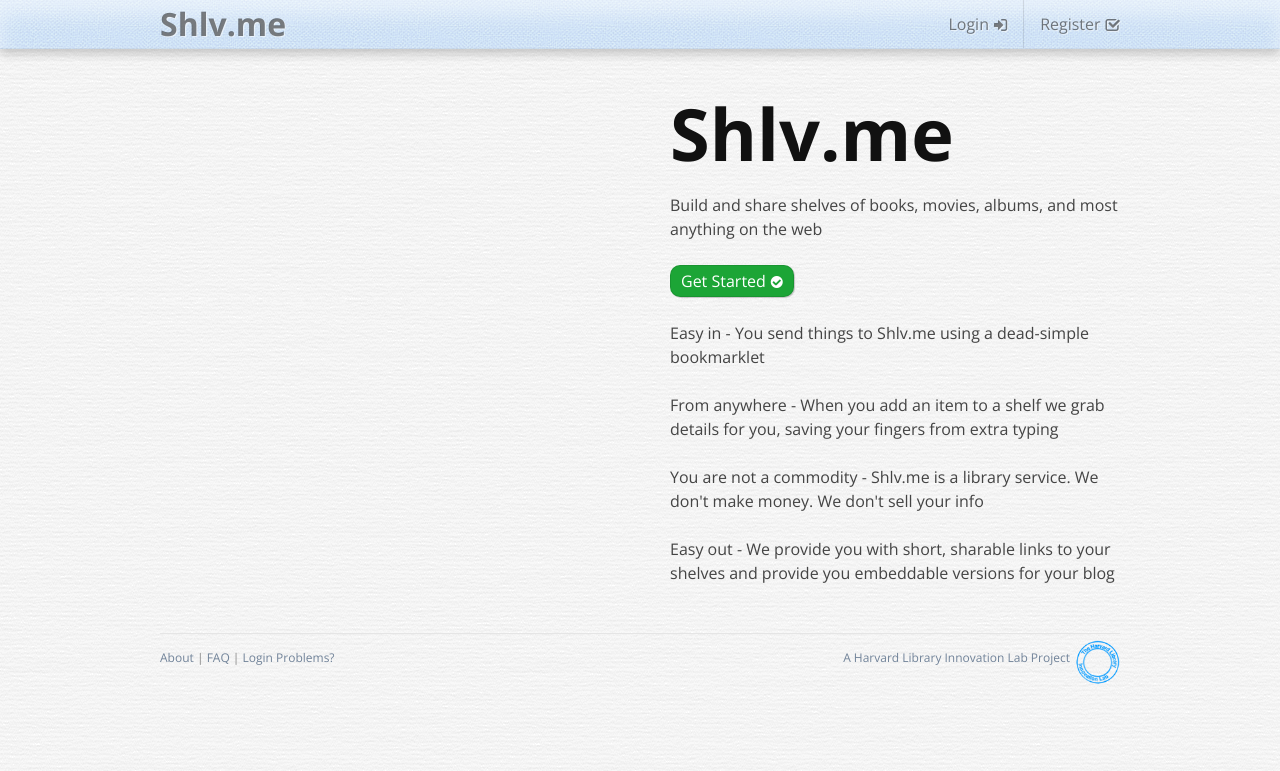
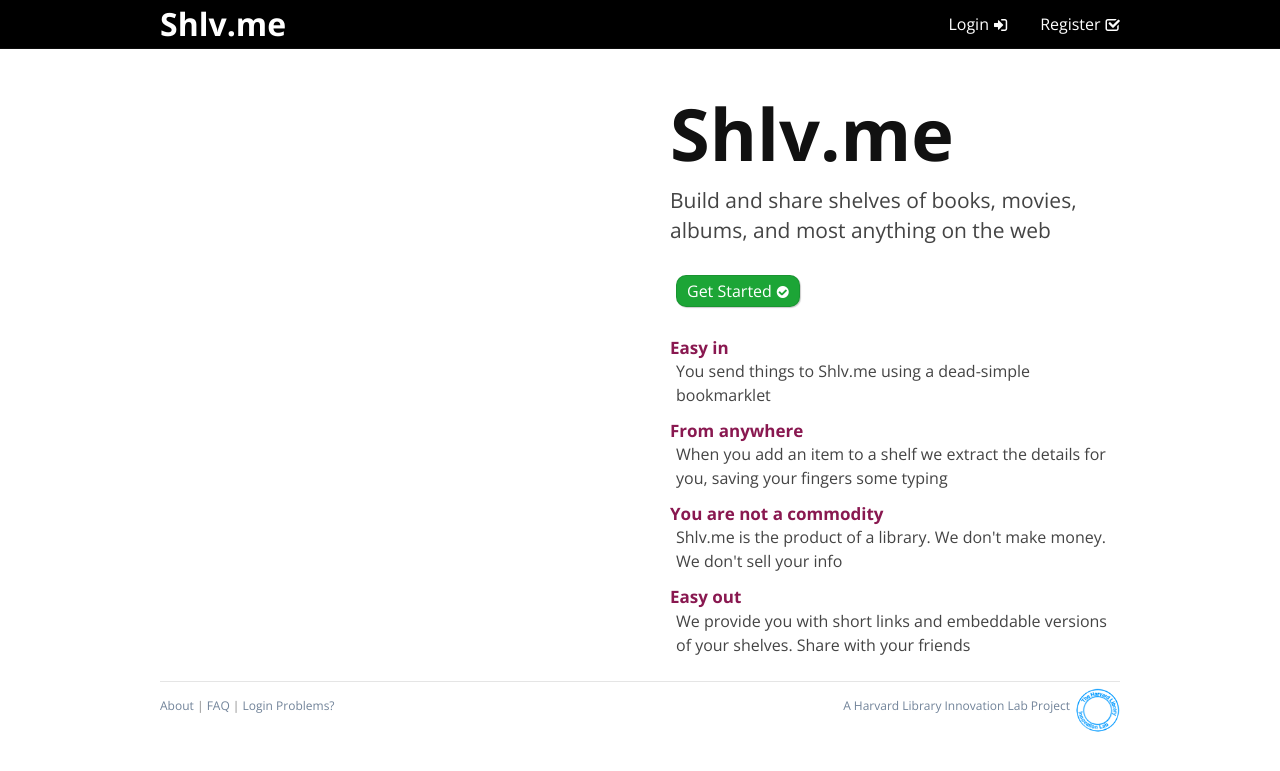
Before and after one commit to harvard-lil/shelfio, a Django app: template lil/shlvme/templates/index.html in a window 1280 px wide. Shown: the top 771 px of the page. Run offline with Django 3.2, Linux system fonts and the light colour scheme; the template is opened without the code that fills it, so the values that code supplies are empty; parts of the project's set-up code (start-up, migrations or seed data) failed here and were passed over; some libraries are stand-ins or nearby versions.

Commit message:
took a pass at restyling the welcome page implemented logic so that if user clicks on shlv.me in the header, they can get to it

```diff
--- a/lil/shlvme/assets/scss/_base.scss
+++ b/lil/shlvme/assets/scss/_base.scss
@@ -5,7 +5,7 @@
 body {
 	font-size:16px;
 	line-height:1.5;
-	background:url(../images/paper.png) #fff;
+	/* background:url(../images/paper.png) #fff; */
 	color:$standardGray;
 }
 
--- a/lil/shlvme/assets/scss/_layout.scss
+++ b/lil/shlvme/assets/scss/_layout.scss
@@ -5,10 +5,11 @@
 }
 
 .global-header {
-	background:url(../images/fabric_header.png) $globalHeader;
+	/* background:url(../images/fabric_header.png) $globalHeader; */
+	background-color: #000;
 	margin-bottom:48px;
-	text-shadow:1px 1px 1px rgba(255,255,255,.6);
-	box-shadow:0 5px 10px rgba(0,0,0,.2), inset 0 15px 20px rgba(255,255,255,.5);
+	/* text-shadow:1px 1px 1px rgba(255,255,255,.6); */
+	/*box-shadow:0 5px 10px rgba(0,0,0,.2), inset 0 15px 20px rgba(255,255,255,.5); */
 	border-bottom:1px solid rgba(128,128,128,.1);
 	position:relative;
 	z-index:3;
@@ -54,7 +55,8 @@
 	}
 
 	a {
-		color:rgba(0,0,0,.5);
+		/* color:rgba(0,0,0,.5); */
+		color: #FFF;
 		text-decoration:none;
 	}
 }
--- a/lil/shlvme/assets/scss/_welcome.scss
+++ b/lil/shlvme/assets/scss/_welcome.scss
@@ -3,4 +3,21 @@
 		margin:0;
 		font-size:72px;
 	}
+	h2 {
+        font-size: 21px;
+        font-weight: normal;
+        line-height: 1.4;
+    }
+    h3 {
+        font-size: 17px;
+        color: #891850;
+        margin: 13px 0 0 0;
+        line-height: 1.3;
+    }
+    .selling-desc {
+		margin: 0 0 0 6px;
+    }
+    #call-to-action {
+		margin: 30px 0 30px 6px;
+    }
 }
--- a/lil/shlvme/templates/index.html
+++ b/lil/shlvme/templates/index.html
@@ -4,14 +4,20 @@
 	<article class="half-half welcome">
 		<section class="right-column">
 			<h1>Shlv.me</h1>
-			<p>Build and share shelves of books, movies, albums, and most anything on the web</p>
-			<p><a href="{% url process_register %}" class="button positive icon-ok immediate">Get Started</a></p>
-
-
-			<p>Easy in - You send things to Shlv.me using a dead-simple bookmarklet</p>
-			<p>From anywhere - When you add an item to a shelf we grab details for you, saving your fingers from extra typing</p>
-			<p>You are not a commodity - Shlv.me is a library service. We don't make money. We don't sell your info</p>
-			<p>Easy out - We provide you with short, sharable links to your shelves and provide you embeddable versions for your blog</p>
+			<h2>Build and share shelves of books, movies, albums, and most anything on the web</h2>
+			<p id="call-to-action">
+				{% if not user.is_authenticated %}
+				<a href="{% url process_register %}" class="button positive icon-ok immediate">Get Started</a>
+				{% endif %}
+			</p>
+			<h3>Easy in</h3>
+			<p class="selling-desc">You send things to Shlv.me using a dead-simple bookmarklet</p>
+			<h3>From anywhere</h3>
+			<p class="selling-desc">When you add an item to a shelf we extract the details for you, saving your fingers some typing</p>
+			<h3>You are not a commodity</h3>
+			<p class="selling-desc">Shlv.me is the product of a library. We don't make money. We don't sell your info</p>
+			<h3>Easy out</h3>
+			<p class="selling-desc">We provide you with short links and embeddable versions of your shelves. Share with your friends</p>
 		</section>
 
 		<section class="left-column">
--- a/lil/shlvme/templates/partials/header.html
+++ b/lil/shlvme/templates/partials/header.html
@@ -1,15 +1,11 @@
 <header class="global-header">
 	<nav>
 		<h1>
-			{% if user.is_authenticated %}
-				<a href="{% url user_home user.username %}">Shlv.me</a>
-			{% else %}
-				<a href="{% url welcome %}">Shlv.me</a>
-			{% endif %}</h1>
-
+			<a href="{% url welcome %}">Shlv.me</a>
+		</h1>
 		<ul>
 			{% if user.is_authenticated %}
-				<li><a class="icon-user" href="{% url welcome %}">{{ user.username }}</a></li>
+				<li><a class="icon-user" href="{% url welcome %}{{ user.username }}">{{ user.username }}</a></li>
 				<li><a class="icon-logout" href="{% url auth_logout %}">Logout</a></li>
 			{% else %}
 				<li><a class="icon-login" href="{% url auth_login %}">Login</a></li>
--- a/lil/shlvme/views/commons.py
+++ b/lil/shlvme/views/commons.py
@@ -4,5 +4,4 @@
 
 def not_found(request):
     """The application-wide 404 page."""
-    print '404 page served up'
     return render_to_response('404.html', {'user': request.user})
--- a/lil/static/style/shlvme.css
+++ b/lil/static/style/shlvme.css
@@ -435,7 +435,7 @@
 body {
   font-size: 16px;
   line-height: 1.5;
-  background: url(../images/paper.png) white;
+  /* background:url(../images/paper.png) #fff; */
   color: #444444; }
 
 body.embed {
@@ -481,10 +481,11 @@
   padding: 0 10px; }
 
 .global-header {
-  background: url(../images/fabric_header.png) #c6d8ee;
+  /* background:url(../images/fabric_header.png) $globalHeader; */
+  background-color: #000;
   margin-bottom: 48px;
-  text-shadow: 1px 1px 1px rgba(255, 255, 255, 0.6);
-  box-shadow: 0 5px 10px rgba(0, 0, 0, 0.2), inset 0 15px 20px rgba(255, 255, 255, 0.5);
+  /* text-shadow:1px 1px 1px rgba(255,255,255,.6); */
+  /*box-shadow:0 5px 10px rgba(0,0,0,.2), inset 0 15px 20px rgba(255,255,255,.5); */
   border-bottom: 1px solid rgba(128, 128, 128, 0.1);
   position: relative;
   z-index: 3; }
@@ -512,7 +513,8 @@
       .global-header > nav > ul a:hover, .global-header > nav > ul a:focus {
         background: rgba(255, 255, 255, 0.3); }
   .global-header a {
-    color: rgba(0, 0, 0, 0.5);
+    /* color:rgba(0,0,0,.5); */
+    color: #FFF;
     text-decoration: none; }
 
 .global-footer {
@@ -802,6 +804,19 @@
 .welcome h1 {
   margin: 0;
   font-size: 72px; }
+.welcome h2 {
+  font-size: 21px;
+  font-weight: normal;
+  line-height: 1.4; }
+.welcome h3 {
+  font-size: 17px;
+  color: #891850;
+  margin: 13px 0 0 0;
+  line-height: 1.3; }
+.welcome .selling-desc {
+  margin: 0 0 0 6px; }
+.welcome #call-to-action {
+  margin: 30px 0 30px 6px; }
 
 .user h1 .button {
   vertical-align: middle;
```
Also changed, not shown: lil/shlvme/views/welcome.py (+26 -22 lines).
